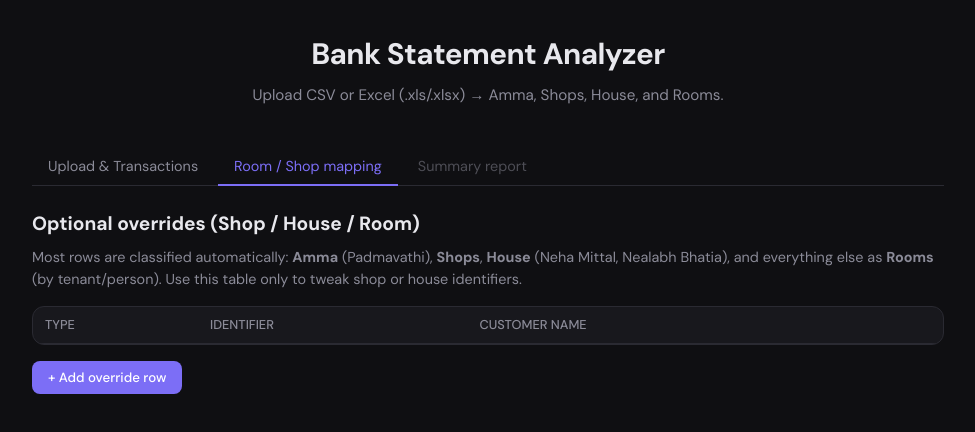
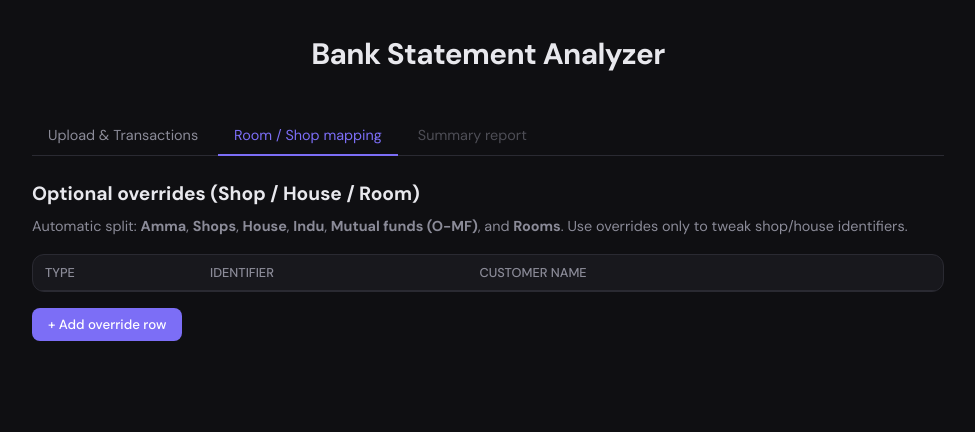
Before and after one commit to shriya77/Bank-Statement-Analyzer, a React (Vite) app: page / in a window 1280 px wide. Both pictures are taken after a click on the button "Room / Shop mapping". Shown: the top 432 px of the page, without its empty margins (152-1127 px from the left). Built offline with nearby package versions, Linux system fonts and the light colour scheme.

Commit message:
new changes pt 2

```diff
--- a/src/App.css
+++ b/src/App.css
@@ -269,14 +269,20 @@
 
 .category-summary-grid {
   display: grid;
-  grid-template-columns: repeat(4, 1fr);
+  grid-template-columns: repeat(3, 1fr);
   gap: 0.75rem;
   margin-bottom: 1.25rem;
 }
 
-@media (max-width: 720px) {
+@media (max-width: 640px) {
   .category-summary-grid {
     grid-template-columns: repeat(2, 1fr);
+  }
+}
+
+@media (max-width: 420px) {
+  .category-summary-grid {
+    grid-template-columns: 1fr;
   }
 }
 
--- a/src/App.tsx
+++ b/src/App.tsx
@@ -151,7 +151,7 @@ function MappingTable({
     <section className="mapping-section">
       <h2>Optional overrides (Shop / House / Room)</h2>
       <p className="mapping-hint">
-        Most rows are classified automatically: <strong>Amma</strong> (Padmavathi), <strong>Shops</strong>, <strong>House</strong> (Neha Mittal, Nealabh Bhatia), and everything else as <strong>Rooms</strong> (by tenant/person). Use this table only to tweak shop or house identifiers.
+        Automatic split: <strong>Amma</strong>, <strong>Shops</strong>, <strong>House</strong>, <strong>Indu</strong>, <strong>Mutual funds (O-MF)</strong>, and <strong>Rooms</strong>. Use overrides only to tweak shop/house identifiers.
       </p>
       {transactions.length > 0 && (
         <button
@@ -248,6 +248,8 @@ function ReportView({
       { type: 'amma', label: 'Amma', color: CATEGORY_COLORS.Amma },
       { type: 'shop', label: 'Shops', color: CATEGORY_COLORS.Shop },
       { type: 'house', label: 'House', color: CATEGORY_COLORS.House },
+      { type: 'indu', label: 'Indu', color: CATEGORY_COLORS.Indu },
+      { type: 'mutual_funds', label: 'Mutual funds', color: CATEGORY_COLORS['Mutual Funds'] },
       { type: 'room', label: 'Rooms', color: CATEGORY_COLORS.Room },
     ]
     return defs.map(({ type, label, color }) => {
@@ -291,7 +293,7 @@ function ReportView({
     <section className="report-section">
       <h2>Summary report</h2>
       <p className="report-hint">
-        <strong>Amma</strong> (Padmavathi) → then each <strong>Shop</strong> → <strong>House</strong> → each <strong>Room</strong> (tenant/person). Download CSV has Client, Credit, Debit per row.
+        <strong>Amma</strong>, <strong>Shops</strong>, <strong>House</strong>, <strong>Indu</strong>, <strong>Mutual funds (O-MF)</strong>, then <strong>Rooms</strong> (everyone else).
       </p>
       <div className="category-summary-grid">
         {categorySummary.map((cat) => (
@@ -331,6 +333,8 @@ function ReportView({
                 {group.type === 'amma' && 'Amma · '}
                 {group.type === 'shop' && 'Shop · '}
                 {group.type === 'house' && 'House · '}
+                {group.type === 'indu' && 'Indu · '}
+                {group.type === 'mutual_funds' && 'Mutual funds · '}
                 {group.type === 'room' && 'Room · '}
                 {group.label}
               </span>
@@ -434,9 +438,6 @@ export default function App() {
     <div className="app">
       <header className="header">
         <h1>Bank Statement Analyzer</h1>
-        <p className="tagline">
-          Upload CSV or Excel (.xls/.xlsx) → Amma, Shops, House, and Rooms.
-        </p>
       </header>
 
       <nav className="tabs">
--- a/src/categorize.ts
+++ b/src/categorize.ts
@@ -10,6 +10,10 @@ export function categorizeDescription(description: string): Category {
       return 'Shop'
     case 'house':
       return 'House'
+    case 'indu':
+      return 'Indu'
+    case 'mutual_funds':
+      return 'Mutual Funds'
     case 'room':
       return 'Room'
   }
--- a/src/reportLogic.ts
+++ b/src/reportLogic.ts
@@ -3,12 +3,26 @@ import type { RoomShopMapping } from './types'
 
 const lower = (s: string) => s.toLowerCase()
 
-export type Bucket = 'amma' | 'shop' | 'house' | 'room'
+export type Bucket = 'amma' | 'shop' | 'house' | 'indu' | 'mutual_funds' | 'room'
 
 /** Amma = Padmavathi only (not maintenance transfers) */
 export function isAmma(description: string): boolean {
   const d = lower(description)
   return d.includes('padmavathi') && !d.includes('maintenance')
+}
+
+/** Indu — avoid matching "NIPPON IND" in O-MF lines */
+export function isIndu(description: string): boolean {
+  const d = lower(description)
+  if (d.includes('o-mf')) return false
+  if (/nippon\s+ind[-\s]/.test(d)) return false
+  return /\bindu\b/.test(d) || d.includes('indu chandrasekar')
+}
+
+/** Mutual fund withdrawals (O-MF in narration) */
+export function isMutualFund(description: string): boolean {
+  const d = lower(description)
+  return d.includes('o-mf')
 }
 
 export function isHouse(description: string, mapping: RoomShopMapping[]): boolean {
@@ -23,7 +37,8 @@ export function isShop(description: string, mapping: RoomShopMapping[]): boolean
     if (m.type !== 'shop' || !m.identifier.trim()) continue
     if (matchShopIdentifier(d, lower(m.identifier))) return true
   }
-  if (d.includes(' shop ') || /\bshop\s+[a-z]/i.test(description)) return true
+  // Anything with "shop" in the narration belongs to Shops, including TEA SHOP and TEASHOP.
+  if (/\b[a-z0-9]*shop[a-z0-9]*\b/i.test(description)) return true
   if (/(?:MAINTENANCE\s+)?SHOP\s+[A-Za-z]+/i.test(description)) return true
   if (/\b[A-Za-z]{4,}\s+SHOP\b/i.test(description)) return true
   if (
@@ -81,6 +96,8 @@ export function classifyBucket(
   if (isAmma(description)) return 'amma'
   if (isShop(description, mapping)) return 'shop'
   if (isHouse(description, mapping)) return 'house'
+  if (isIndu(description)) return 'indu'
+  if (isMutualFund(description)) return 'mutual_funds'
   return 'room'
 }
 
@@ -89,6 +106,8 @@ export function getPersonAccountKey(description: string): string {
   if (!n) return 'other'
   const tptRent = n.match(/TPT-RENT-([^-]+(?:-[^-]+)*)$/i) || n.match(/TPT-[^-]+-([^-]+(?:-[^-]+)*)$/i)
   if (tptRent) return tptRent[1].replace(/\s+/g, ' ').trim().toLowerCase()
+  const upiName = n.match(/UPI-([^-@]+)-/)
+  if (upiName) return upiName[1].replace(/\s+/g, ' ').trim().toLowerCase()
   const upi = n.match(/UPI-([A-Za-z0-9\s.]+?)(?:-\d{10,}|@)/)
   if (upi) return upi[1].replace(/\s+/g, ' ').trim().toLowerCase()
   const imps = n.match(/IMPS-\d+-([A-Za-z0-9\s.]+?)(?:-[A-Z]+-|$)/)
@@ -110,7 +129,7 @@ export function getPersonAccountLabel(description: string): string {
 }
 
 export interface ReportGroup {
-  type: 'amma' | 'shop' | 'house' | 'room'
+  type: 'amma' | 'shop' | 'house' | 'indu' | 'mutual_funds' | 'room'
   label: string
   transactions: Transaction[]
   total: number
@@ -163,6 +182,28 @@ export function buildReport(
     })
   }
 
+  const induTx = transactions.filter((t) => !assigned.has(t.id) && isIndu(t.description))
+  if (induTx.length > 0) {
+    induTx.forEach((t) => assigned.add(t.id))
+    groups.push({
+      type: 'indu',
+      label: 'Indu',
+      transactions: induTx,
+      total: induTx.reduce((s, t) => s + t.amount, 0),
+    })
+  }
+
+  const mfTx = transactions.filter((t) => !assigned.has(t.id) && isMutualFund(t.description))
+  if (mfTx.length > 0) {
+    mfTx.forEach((t) => assigned.add(t.id))
+    groups.push({
+      type: 'mutual_funds',
+      label: 'Mutual funds (O-MF)',
+      transactions: mfTx,
+      total: mfTx.reduce((s, t) => s + t.amount, 0),
+    })
+  }
+
   const roomByKey: Record<string, { label: string; tx: Transaction[] }> = {}
   for (const t of transactions) {
     if (assigned.has(t.id)) continue
--- a/src/types.ts
+++ b/src/types.ts
@@ -1,4 +1,4 @@
-export type Category = 'Amma' | 'Shop' | 'House' | 'Room'
+export type Category = 'Amma' | 'Shop' | 'House' | 'Indu' | 'Mutual Funds' | 'Room'
 
 export interface Transaction {
   id: string
@@ -24,6 +24,8 @@ export const CATEGORY_COLORS: Record<Category, string> = {
   Amma: '#a855f7',
   Shop: '#f59e0b',
   House: '#06b6d4',
+  Indu: '#ec4899',
+  'Mutual Funds': '#0ea5e9',
   Room: '#22c55e',
 }
 
```
